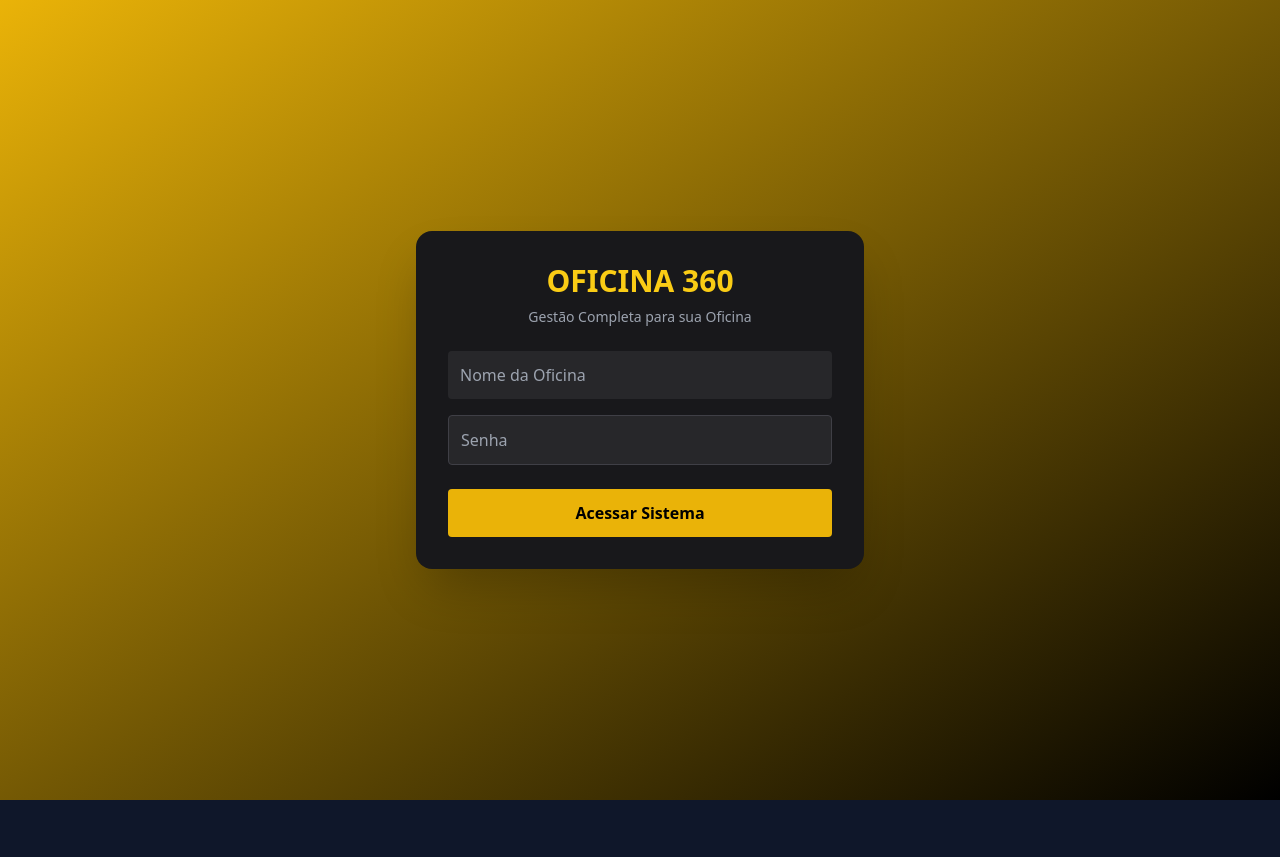
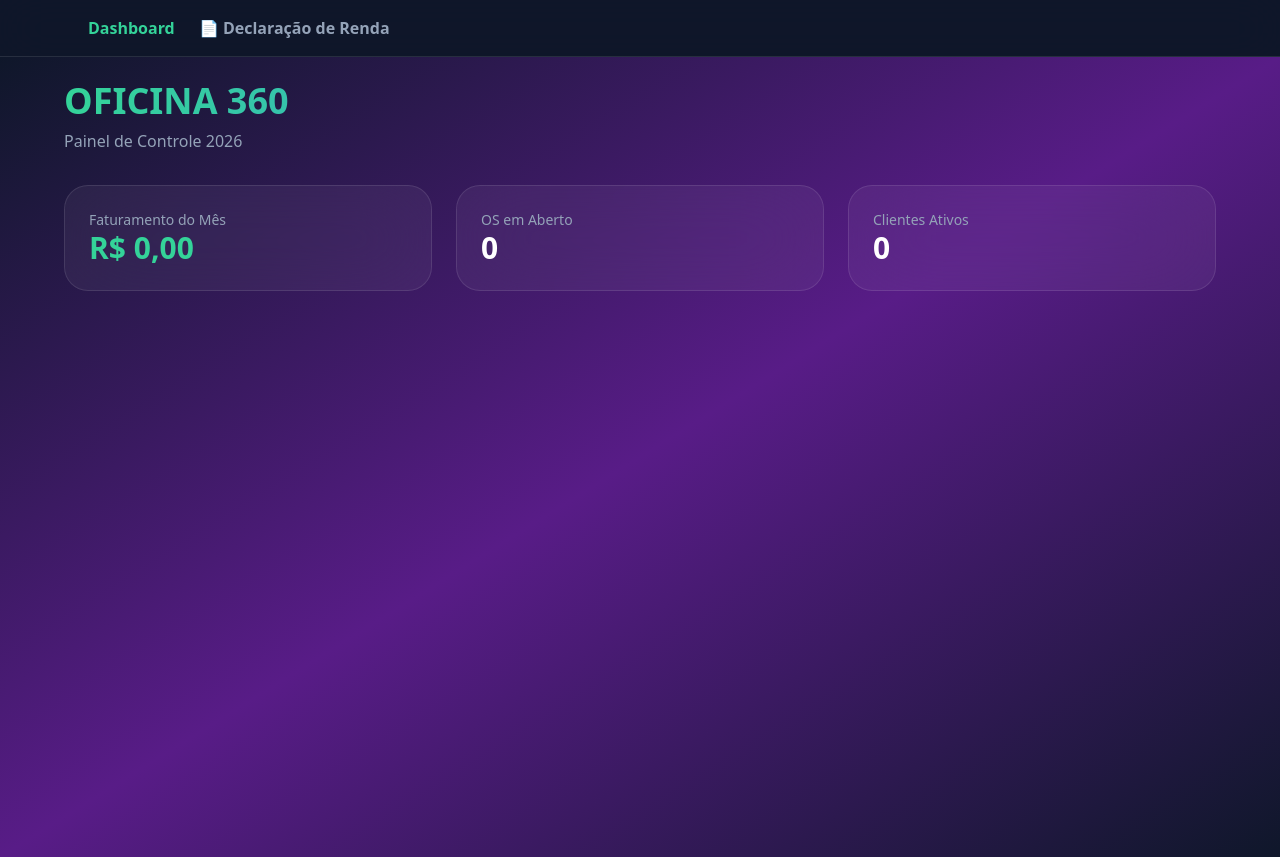
Before and after one commit to goldcarexpresso-stack/oficina-360, a React (Vite) app: page / in a window 1280 px wide. Before the commit the page ends 800 px from the top, so only its background shows below. Built offline with nearby package versions, Linux system fonts and the light colour scheme.

Commit message:
Refactor App component to include Dashboard and DeclaracaoRenda

```diff
--- a/src/App.jsx
+++ b/src/App.jsx
@@ -1,97 +1,58 @@
 import { useState } from 'react'
+import DeclaracaoRenda from './DeclaracaoRenda'
 
-function Login({ onLogin }) {
-  const [oficina, setOficina] = useState("")
+function Dashboard() {
   return (
-    <div className="min-h-screen flex items-center justify-center bg-gradient-to-br from-yellow-500 to-black p-4">
-      <div className="bg-zinc-900 p-8 rounded-2xl shadow-2xl w-full max-w-md border-yellow-500">
-        <h1 className="text-3xl font-bold text-center text-yellow-400 mb-2">OFICINA 360</h1>
-        <p className="text-center text-gray-400 mb-6 text-sm">Gestão Completa para sua Oficina</p>
-        <input value={oficina} onChange={e=>setOficina(e.target.value)} className="w-full p-3 mb-4 rounded bg-zinc-800 border-zinc-700" placeholder="Nome da Oficina" />
-        <input className="w-full p-3 mb-6 rounded bg-zinc-800 border border-zinc-700" type="password" placeholder="Senha" />
-        <button onClick={()=>onLogin(oficina || "Minha Oficina")} className="w-full bg-yellow-500 text-black font-bold py-3 rounded hover:bg-yellow-400">Acessar Sistema</button>
-      </div>
-    </div>
-  )
-}
+    <div className="min-h-screen bg-gradient-to-br from-slate-900 via-purple-900 to-slate-900 text-white p-6">
+      <div className="max-w-6xl mx-auto">
+        <h1 className="text-4xl font-bold mb-2 bg-gradient-to-r from-emerald-400 to-blue-500 bg-clip-text text-transparent">
+          OFICINA 360
+        </h1>
+        <p className="text-slate-400 mb-8">Painel de Controle 2026</p>
 
-function Dashboard({ oficina, onLogout }) {
-  const [os, setOs] = useState([{id:1, cliente:"João Silva", carro:"Onix", servico:"Pintura Para-choque", status:"Em Andamento"}])
-  const [novaOs, setNovaOs] = useState({cliente:"", carro:"", servico:""})
-  const [foto, setFoto] = useState("https://placehold.co/100x100/FFD700/000?text=O360")
-
-  const addOS = () => {
-    if(novaOs.cliente && novaOs.carro) {
-      setOs([...os, {id: Date.now(),...novaOs, status:"Aberta"}])
-      setNovaOs({cliente:"", carro:"", servico:""})
-    }
-  }
-
-  const trocarFoto = (e) => {
-    const file = e.target.files[0]
-    if(file) setFoto(URL.createObjectURL(file))
-  }
-
-  return (
-    <div className="min-h-screen bg-black p-6">
-      <div className="flex justify-between items-center mb-6">
-        <div className="flex items-center gap-3">
-          <img src={foto} className="w-12 h-12 rounded-full border-2 border-yellow-400"/>
-          <div>
-            <h1 className="text-2xl font-bold text-yellow-400">{oficina}</h1>
-            <label className="text-xs text-gray-400 cursor-pointer">Trocar Logo
-              <input type="file" className="hidden" onChange={trocarFoto} accept="image/*"/>
-            </label>
+        <div className="grid grid-cols-1 md:grid-cols-3 gap-6">
+          <div className="bg-white/5 backdrop-blur-2xl border border-white/10 rounded-3xl p-6">
+            <p className="text-slate-400 text-sm">Faturamento do Mês</p>
+            <p className="text-3xl font-bold text-emerald-400">R$ 0,00</p>
+          </div>
+          <div className="bg-white/5 backdrop-blur-2xl border border-white/10 rounded-3xl p-6">
+            <p className="text-slate-400 text-sm">OS em Aberto</p>
+            <p className="text-3xl font-bold">0</p>
+          </div>
+          <div className="bg-white/5 backdrop-blur-2xl border border-white/10 rounded-3xl p-6">
+            <p className="text-slate-400 text-sm">Clientes Ativos</p>
+            <p className="text-3xl font-bold">0</p>
           </div>
         </div>
-        <button onClick={onLogout} className="text-red-400">Sair</button>
-      </div>
-
-      <div className="grid grid-cols-3 gap-4 mb-6">
-        <div className="bg-zinc-900 p-4 rounded-lg border-yellow-500">
-          <p className="text-gray-400 text-sm">OS Abertas</p>
-          <p className="text-2xl font-bold text-yellow-400">5</p>
-        </div>
-        <div className="bg-zinc-900 p-4 rounded-lg border border-zinc-800">
-          <p className="text-gray-400 text-sm">Faturamento Mês</p>
-          <p className="text-2xl font-bold text-green-400">R$ 8.420</p>
-        </div>
-        <div className="bg-zinc-900 p-4 rounded-lg border border-zinc-800">
-          <p className="text-gray-400 text-sm">Clientes</p>
-          <p className="text-2xl font-bold">42</p>
-        </div>
-      </div>
-
-      <div className="bg-zinc-900 p-4 rounded-lg mb-6 border border-zinc-800">
-        <h2 className="text-lg font-semibold mb-3">Nova Ordem de Serviço</h2>
-        <div className="grid grid-cols-1 gap-2">
-          <input value={novaOs.cliente} onChange={e=>setNovaOs({...novaOs, cliente:e.target.value})} className="p-2 rounded bg-zinc-800 border-zinc-700" placeholder="Cliente" />
-          <input value={novaOs.carro} onChange={e=>setNovaOs({...novaOs, carro:e.target.value})} className="p-2 rounded bg-zinc-800 border-zinc-700" placeholder="Carro" />
-          <input value={novaOs.servico} onChange={e=>setNovaOs({...novaOs, servico:e.target.value})} className="p-2 rounded bg-zinc-800 border border-zinc-700" placeholder="Serviço" />
-        </div>
-        <button onClick={addOS} className="mt-3 bg-yellow-500 text-black px-4 py-2 rounded font-bold">Criar OS</button>
-      </div>
-
-      <div className="bg-zinc-900 p-4 rounded-lg border border-zinc-800">
-        <h2 className="text-lg font-semibold mb-3">Ordens de Serviço</h2>
-        {os.map(o=>(
-          <div key={o.id} className="flex justify-between p-3 bg-zinc-800 rounded mb-2">
-            <div>
-              <p className="font-bold">{o.cliente} - {o.carro}</p>
-              <p className="text-sm text-gray-400">{o.servico}</p>
-            </div>
-            <span className="text-yellow-400 text-sm">{o.status}</span>
-          </div>
-        ))}
       </div>
     </div>
   )
 }
 
 export default function App() {
-  const [logado, setLogado] = useState(false)
-  const [oficina, setOficina] = useState("Oficina 360")
-  return logado?
-    <Dashboard oficina={oficina} onLogout={()=>setLogado(false)} /> :
-    <Login onLogin={(nome)=>{setOficina(nome); setLogado(true)}} />
+  const [tela, setTela] = useState('dashboard')
+
+  return (
+    <div>
+      <nav className="bg-slate-900/80 backdrop-blur-xl border-b border-white/10 sticky top-0 z-50">
+        <div className="max-w-6xl mx-auto px-6 py-4 flex gap-6">
+          <button
+            onClick={() => setTela('dashboard')}
+            className={`font-semibold transition ${tela === 'dashboard' ? 'text-emerald-400' : 'text-slate-400 hover:text-white'}`}
+          >
+            Dashboard
+          </button>
+          <button
+            onClick={() => setTela('declaracao')}
+            className={`font-semibold transition ${tela === 'declaracao' ? 'text-emerald-400' : 'text-slate-400 hover:text-white'}`}
+          >
+            📄 Declaração de Renda
+          </button>
+        </div>
+      </nav>
+
+      {tela === 'dashboard' && <Dashboard />}
+      {tela === 'declaracao' && <DeclaracaoRenda />}
+    </div>
+  )
 }
```
